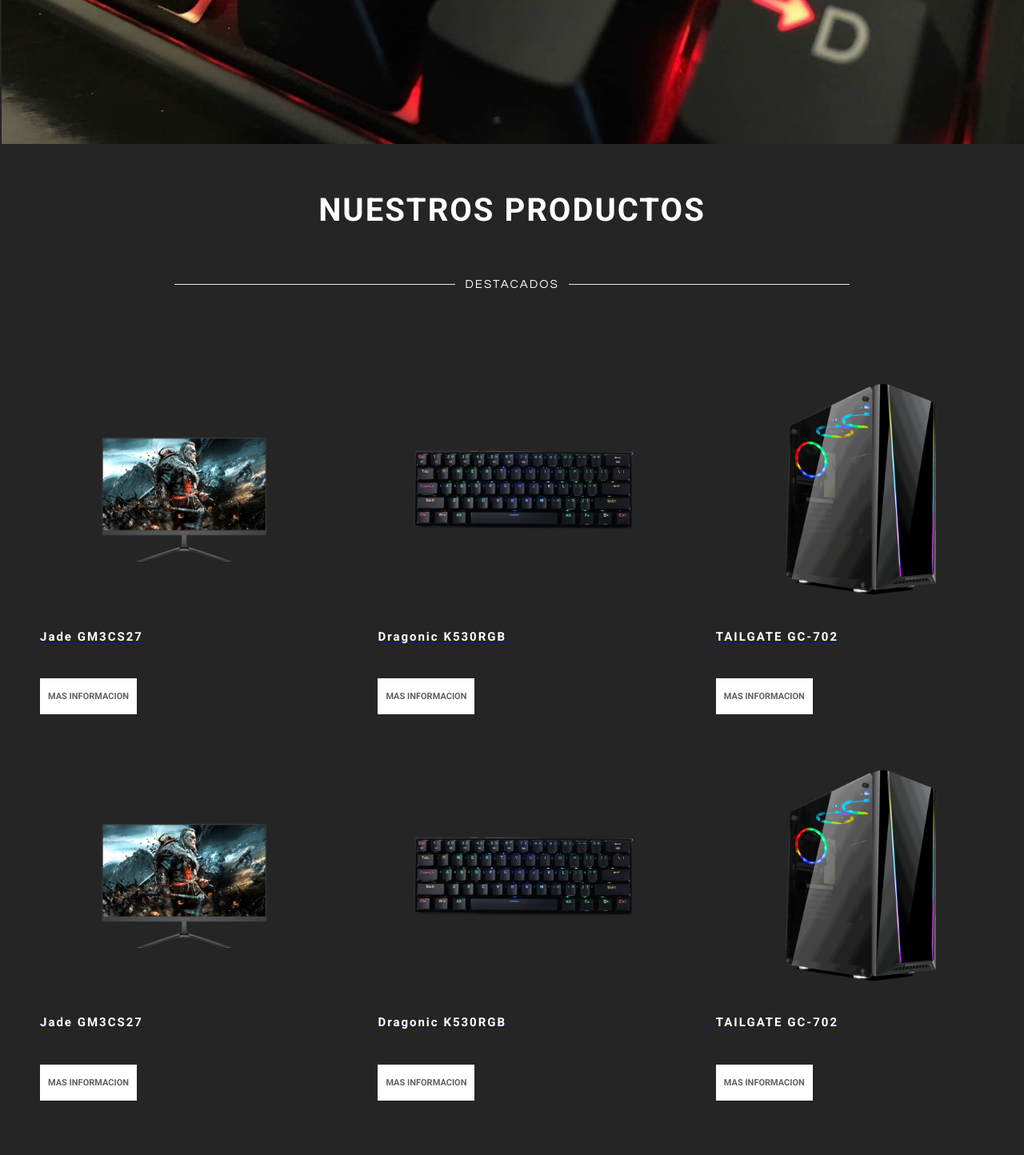
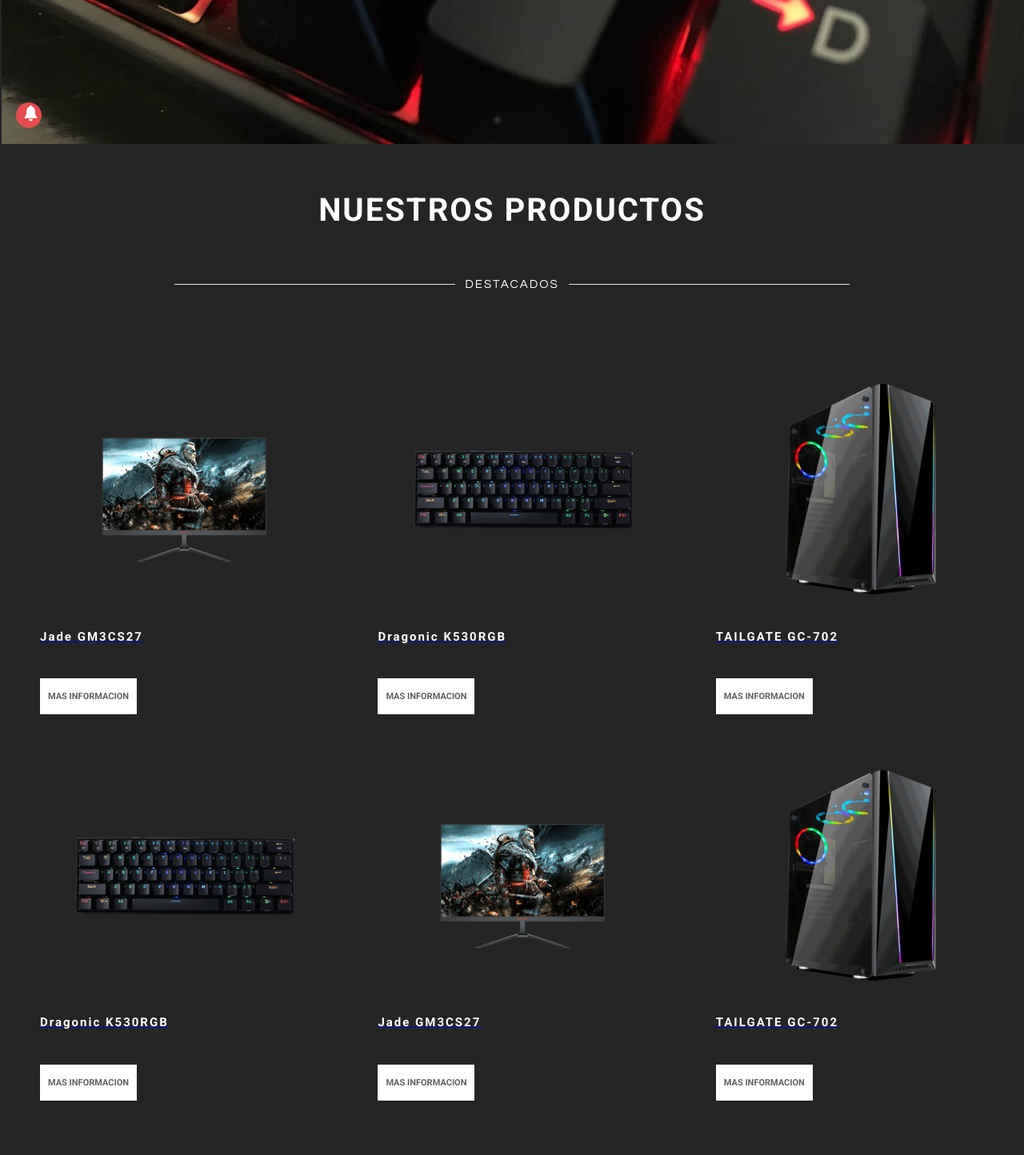
Before and after one commit to JuanPineda115/RedragonClone, a React app: page / in a window 1280 px wide. Shown: the part 620-2064 px from the top of the page at 80% size. Built offline with nearby package versions, Linux system fonts and the light colour scheme.

Commit message:
notiBtn listo

```diff
--- a/src/App.js
+++ b/src/App.js
@@ -3,11 +3,11 @@
 import ReactDOM from 'react-dom';
 import SideBar from './components/sideBar';
 import Header from './components/header'
-import BigIm from './components/bigImage'
-import ProdTitle from './components/prodsTitle'
-import Products from './components/Products'
-import IoIcons from 'react-icons/io'
-//IoNotificationsCircleSharp
+import BigIm from './components/bigImage';
+import ProdTitle from './components/prodsTitle';
+import Products from './components/Products';
+import * as IoIcons from 'react-icons/io';
+
 ReactDOM.render(
     <div className="page-container">
         <div className="navbar">
@@ -19,5 +19,11 @@
             <ProdTitle></ProdTitle>
             <Products></Products>
         </div>
+        <button className="noti">
+            <IoIcons.IoIosNotifications />
+            <div className="notiText">
+                <h4>Bloqueaste nuestras notificaciones.</h4>
+            </div>
+        </button>
     </div>
     , document.getElementById("root"));
--- a/src/components/prodsData.js
+++ b/src/components/prodsData.js
@@ -17,9 +17,24 @@
         img: "../src/assets/GABINETE.png"
     },
     {
+        name: "Dragonic K530RGB",
+        desc: "TECLADO MECANICO",
+        img: "../src/assets/teclado.png"
+    },
+    {
         name: "Jade GM3CS27",
         desc: "MONITOR GAMER",
         img: "../src/assets/monitor.png"
+    },
+    {
+        name: "TAILGATE GC-702",
+        desc: "GABINETES",
+        img: "../src/assets/GABINETE.png"
+    },
+    {
+        name: "TAILGATE GC-702",
+        desc: "GABINETES",
+        img: "../src/assets/GABINETE.png"
     },
     {
         name: "Dragonic K530RGB",
@@ -27,23 +42,8 @@
         img: "../src/assets/teclado.png"
     },
     {
-        name: "TAILGATE GC-702",
-        desc: "GABINETES",
-        img: "../src/assets/GABINETE.png"
-    },
-    {
         name: "Jade GM3CS27",
         desc: "MONITOR GAMER",
         img: "../src/assets/monitor.png"
-    },
-    {
-        name: "Dragonic K530RGB",
-        desc: "TECLADO MECANICO",
-        img: "../src/assets/teclado.png"
-    },
-    {
-        name: "TAILGATE GC-702",
-        desc: "GABINETES",
-        img: "../src/assets/GABINETE.png"
     }
 ];
--- a/src/main.sass
+++ b/src/main.sass
@@ -228,6 +228,7 @@
 //chat
 .chatCont
     display: block
+    cursor: pointer
     position: fixed
     font-size: 15px
     overflow: visible
@@ -237,3 +238,46 @@
     left: auto
     right: 10px
     bottom: 0px
+
+//noti gvng
+.noti
+    position: fixed
+    display: inline-block
+    cursor: pointer
+    bottom: 20px
+    left: 20px
+    height: 32px
+    width: 32px
+    color: #ffffff
+    background-color: #e54b4d
+    border: none
+    border-radius: 100px
+    font-size: 25px
+    z-index: 10000
+    &:hover
+        .notiText
+            width: 250px
+            opacity: 100%
+            h4
+                font-size: 14px
+
+.notiText
+    display: flex
+    position: relative
+    width: 0px
+    background-color: #000
+    bottom: 30px
+    left: 30px
+    height: 30px
+    border-radius: 10px
+    opacity: 0%
+    transition: 250ms linear
+    overflow-x: hidden
+    overflow-y: hidden
+    h4
+        font-size: 0px
+        font-family: roboto
+        position: relative
+        line-height: 25px
+        bottom: 50%
+        left: 13px
```
